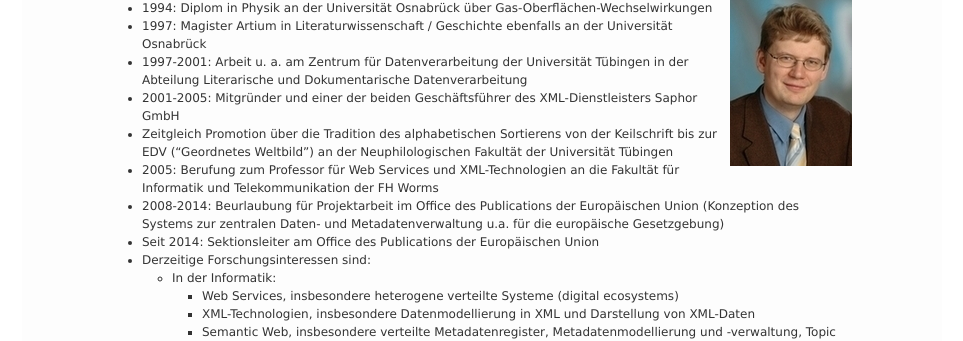
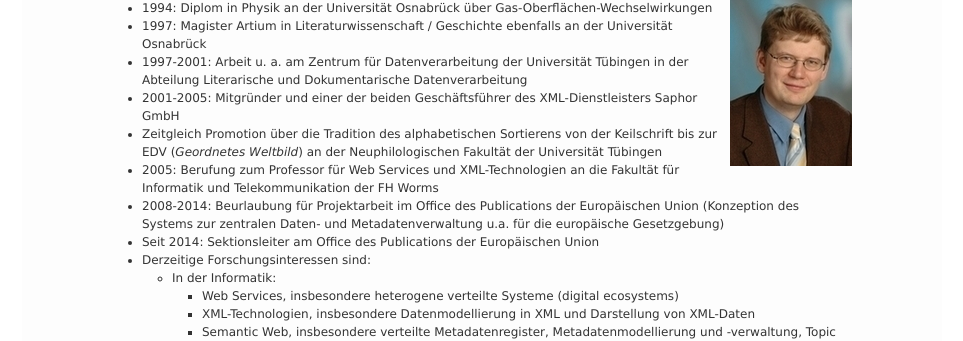
Before and after one commit to mwkuster/mwkuster.github.io, a Jekyll site: the page built from de/lebenslauf.md, in a window 1280 px wide. Shown: the part 193-534 px from the top of the page, without its empty margins (158-1121 px from the left). Built offline with Jekyll 4.4.1, drawn with Linux system fonts in a browser that asks for light colours.

Commit message:
Corrections

```diff
--- a/de/lebenslauf.md
+++ b/de/lebenslauf.md
@@ -15,7 +15,7 @@ lang: de
 - 1997: Magister Artium in Literaturwissenschaft / Geschichte ebenfalls an der Universität Osnabrück
 - 1997-2001: Arbeit u. a. am Zentrum für Datenverarbeitung der Universität Tübingen in der Abteilung Literarische und Dokumentarische Datenverarbeitung
 - 2001-2005: Mitgründer und einer der beiden Geschäftsführer des XML-Dienstleisters Saphor GmbH
-- Zeitgleich Promotion über die Tradition des alphabetischen Sortierens von der Keilschrift bis zur EDV ("Geordnetes Weltbild") an der Neuphilologischen Fakultät der Universität Tübingen
+- Zeitgleich Promotion über die Tradition des alphabetischen Sortierens von der Keilschrift bis zur EDV (_Geordnetes Weltbild_) an der Neuphilologischen Fakultät der Universität Tübingen
 - 2005: Berufung zum Professor für Web Services und XML-Technologien an die Fakultät für Informatik und Telekommunikation der FH Worms
 - 2008-2014: Beurlaubung für Projektarbeit im Office des Publications der Europäischen Union (Konzeption des Systems zur zentralen Daten- und Metadatenverwaltung u.a. für die europäische Gesetzgebung)
 - Seit 2014: Sektionsleiter am Office des Publications der Europäischen Union
```
